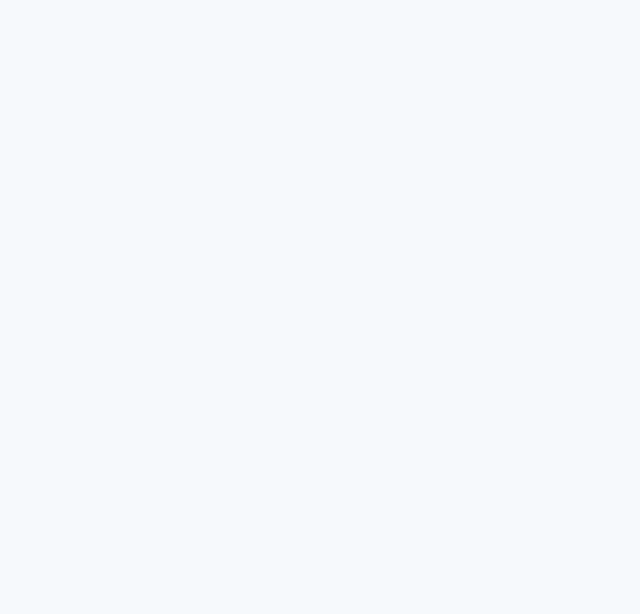
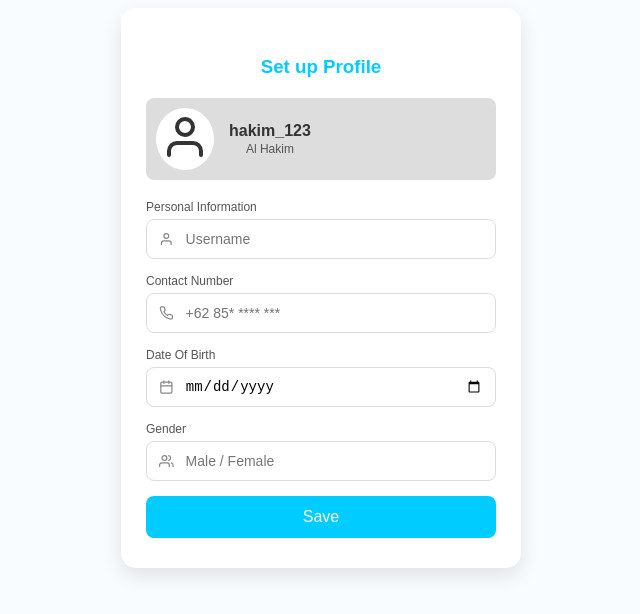
Before and after one commit to HakimSky/sistem-pengaduan-kampus, a React (Create React App) app in the folder sistem-pengaduan/: page /profile in a window 1280 px wide. Before the commit this address had no page. Shown: the part 112-726 px from the top of the page, without its empty margins (319-959 px from the left). Built offline with nearby package versions, Linux system fonts and the light colour scheme.

Commit message:
Profile Layer

```diff
--- a/sistem-pengaduan/src/App.js
+++ b/sistem-pengaduan/src/App.js
@@ -3,6 +3,7 @@ import Dashboard from './pages/Dashboard';
 import Notifications from './pages/Notifications';
 import Login from './pages/Login';
 import Register from './pages/Register';
+import Profile from './pages/Profile';
 import './App.css';
 
 function App() {
@@ -13,6 +14,7 @@ function App() {
         <Route path="/login" element={<Login />} />
         <Route path="/register" element={<Register />} />
         <Route path="/notifications" element={<Notifications />} />
+        <Route path="/profile" element={<Profile />} />
       </Routes>
     </Router>
   );
--- a/sistem-pengaduan/src/components/Navbar.css
+++ b/sistem-pengaduan/src/components/Navbar.css
@@ -115,7 +115,7 @@
   .notif-icon {
   font-size: 28px;
   color: black;
-  margin-left: 25px;
+  margin-left: 8px;
   cursor: pointer;
   }
 
--- a/sistem-pengaduan/src/components/Navbar.js
+++ b/sistem-pengaduan/src/components/Navbar.js
@@ -14,6 +14,15 @@ const Navbar = () => {
 
   const handleProfileClick = () => {
     setDropdown(!dropdown);
+  };
+
+  const handleAccount = () => {
+    setDropdown(false);
+    if (loggedIn) {
+      navigate('/profile');      // ✅ Kalau sudah login → ke profile
+    } else {
+      navigate('/login');        // ✅ Kalau belum login → ke login
+    }
   };
 
   const handleLogout = () => {
@@ -68,7 +77,9 @@ const Navbar = () => {
         />
         {dropdown && (
           <div className="dropdown">
-            <a href={loggedIn ? "#account" : "#login"}>Account</a>
+            <a href="#account" onClick={(e) => { e.preventDefault(); handleAccount(); }}>
+              Account
+            </a>
             <a href="#logout" onClick={(e) => { e.preventDefault(); handleLogout(); }}>
               Logout
             </a>
--- a/sistem-pengaduan/src/pages/Auth.css
+++ b/sistem-pengaduan/src/pages/Auth.css
@@ -117,3 +117,16 @@
 .auth-right {
   background-color: #f8fcff;
 }
+
+.auth-left1,
+.auth-right1 {
+  flex: 1;
+  display: flex;
+  justify-content: center;
+  align-items: center;
+  background-color: #f8fcff;
+}
+
+.auth-right1 {
+  background-color: #e6f7ff;
+}
--- a/sistem-pengaduan/src/pages/Login.js
+++ b/sistem-pengaduan/src/pages/Login.js
@@ -31,7 +31,6 @@ const Login = () => {
         </div>
       </div>
     </div>
-
   );
 };
 
--- /dev/null
+++ b/sistem-pengaduan/src/pages/Profile.css
@@ -0,0 +1,91 @@
+.profile-container {
+  display: flex;
+  justify-content: center;
+  align-items: center;
+  height: 100vh;
+  background: #f8fcff;
+}
+
+.profile-box {
+  background: white;
+  padding: 30px 25px;
+  border-radius: 15px;
+  box-shadow: 0 8px 20px rgba(0, 0, 0, 0.1);
+  text-align: center;
+  width: 350px;
+}
+
+.profile-box h3 {
+  color: #00ccff;
+  margin-bottom: 20px;
+}
+
+.profile-header {
+  display: flex;
+  align-items: center;
+  margin-bottom: 20px;
+  background-color: #ddd;
+  padding: 10px;
+  border-radius: 8px;
+}
+
+.profile-pic {
+  background: white;
+  border-radius: 50%;
+  padding: 5px;
+  margin-right: 15px;
+}
+
+.profile-info h4 {
+  margin: 0;
+}
+
+.profile-info p {
+  margin: 2px 0 0;
+  font-size: 12px;
+  color: #555;
+}
+
+.profile-form {
+  text-align: left;
+}
+
+.profile-form label {
+  font-size: 12px;
+  color: #555;
+  margin-bottom: 5px;
+  display: block;
+}
+
+.input-icon {
+  display: flex;
+  align-items: center;
+  border: 1px solid #ddd;
+  border-radius: 8px;
+  padding: 10px 12px;
+  margin-bottom: 15px;
+  background: #fff;
+}
+
+.input-icon svg {
+  margin-right: 10px;
+  color: #888;
+}
+
+.input-icon input {
+  border: none;
+  outline: none;
+  width: 100%;
+  font-size: 14px;
+}
+
+.btn-save {
+  width: 100%;
+  padding: 12px;
+  background: #00ccff;
+  border: none;
+  color: white;
+  border-radius: 8px;
+  font-size: 16px;
+  cursor: pointer;
+}
--- /dev/null
+++ b/sistem-pengaduan/src/pages/Profile.js
@@ -0,0 +1,53 @@
+import React from 'react';
+import './Profile.css';
+import { FiUser, FiPhone, FiCalendar, FiUsers } from 'react-icons/fi';
+
+const Profile = () => {
+  return (
+    <div className="profile-container">
+      <div className="profile-box">
+        <h3>Set up Profile</h3>
+        <div className="profile-header">
+          <div className="profile-pic">
+            <FiUser size={48} />
+          </div>
+          <div className="profile-info">
+            <h4>hakim_123</h4>
+            <p>Al Hakim</p>
+          </div>
+        </div>
+
+        <form className="profile-form">
+          <label>Personal Information</label>
+
+          <div className="input-icon">
+            <FiUser />
+            <input type="text" placeholder="Username" />
+          </div>
+
+          <label>Contact Number</label>
+          <div className="input-icon">
+            <FiPhone />
+            <input type="int" placeholder="+62 85* **** ***" />
+          </div>
+
+          <label>Date Of Birth</label>
+          <div className="input-icon">
+            <FiCalendar />
+            <input type="date"/>
+          </div>
+
+          <label>Gender</label>
+          <div className="input-icon">
+            <FiUsers />
+            <input type="text" placeholder="Male / Female" />
+          </div>
+
+          <button className="btn-save">Save</button>
+        </form>
+      </div>
+    </div>
+  );
+};
+
+export default Profile;
--- a/sistem-pengaduan/src/pages/Register.js
+++ b/sistem-pengaduan/src/pages/Register.js
@@ -1,13 +1,22 @@
-import React from 'react';
+import React, { useState } from 'react';
 import './Auth.css';
 import { FiUser, FiLock, FiPhone, FiMail } from 'react-icons/fi';
 import { FcGoogle } from 'react-icons/fc';
 import { FaFacebookF } from 'react-icons/fa';
 
 const Register = () => {
+  const [mobile, setMobile] = useState('');
+
+  const handleMobileChange = (e) => {
+    const value = e.target.value;
+    // Hapus semua karakter selain angka
+    const numericValue = value.replace(/\D/g, '');
+    setMobile(numericValue);
+  };
+
   return (
     <div className="auth-page">
-    <div className="auth-left">
+      <div className="auth-left1">
         <div className="auth-box">
           <h2>Register</h2>
           <div className="input-icon">
@@ -20,7 +29,10 @@ const Register = () => {
           </div>
           <div className="input-icon">
             <FiPhone />
-            <input type="text" placeholder="Mobile Number" />
+            <input
+              type="text" placeholder="Mobile Number" value={mobile}
+              onChange={handleMobileChange} inputMode="numeric"
+            />
           </div>
           <div className="input-icon">
             <FiMail />
@@ -39,7 +51,7 @@ const Register = () => {
           <p>Already have an account? <a href="/login">Login</a></p>
         </div>
       </div>
-    <div className="auth-right">
+      <div className="auth-right1">
         <h1>Welcome to EL-Lapor</h1>
       </div>
     </div>
```
Also changed, not shown: sistem-pengaduan/src/pages/AuthWrapper.js (added, +23 -0 lines), sistem-pengaduan/src/pages/Account.js (added). Lines whose indentation alone changed are shown as unchanged.
